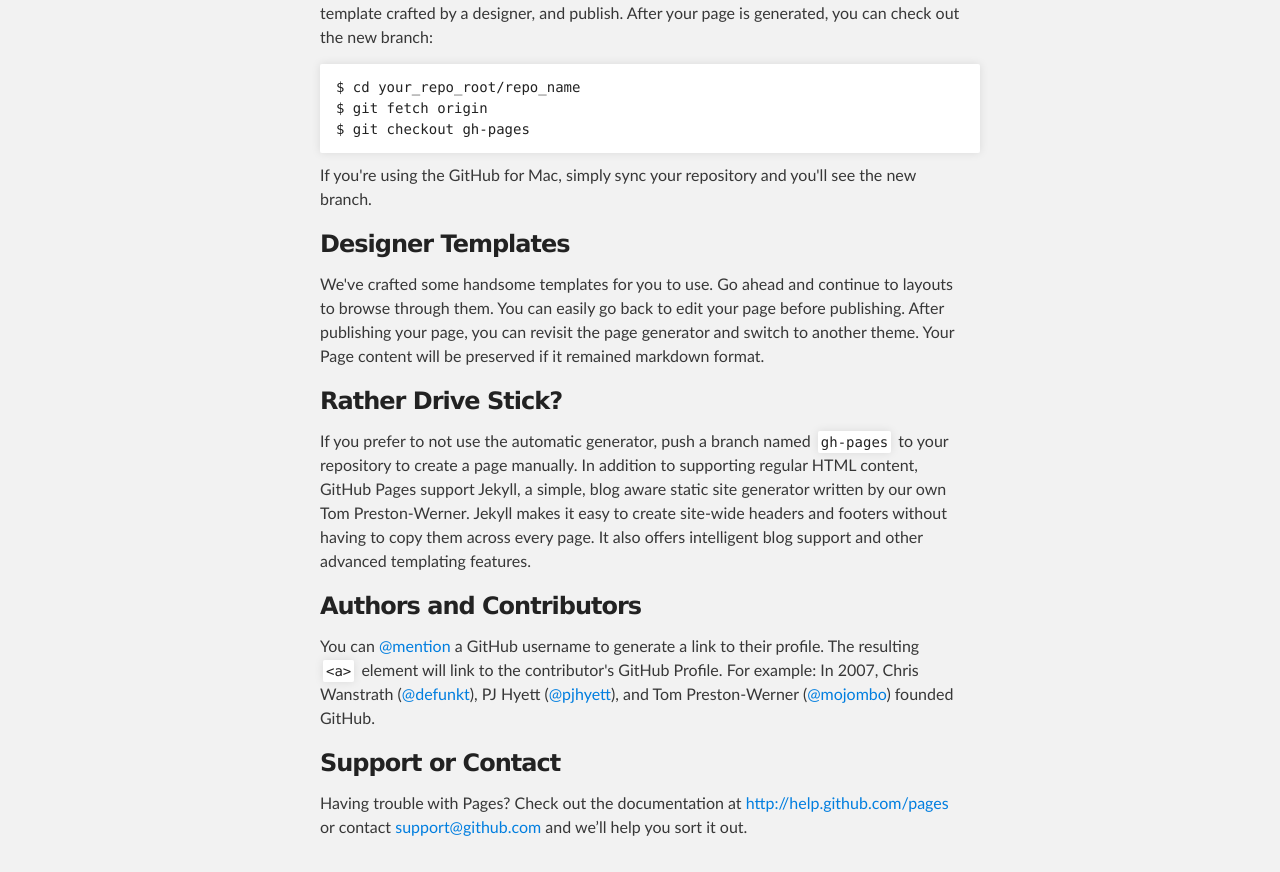
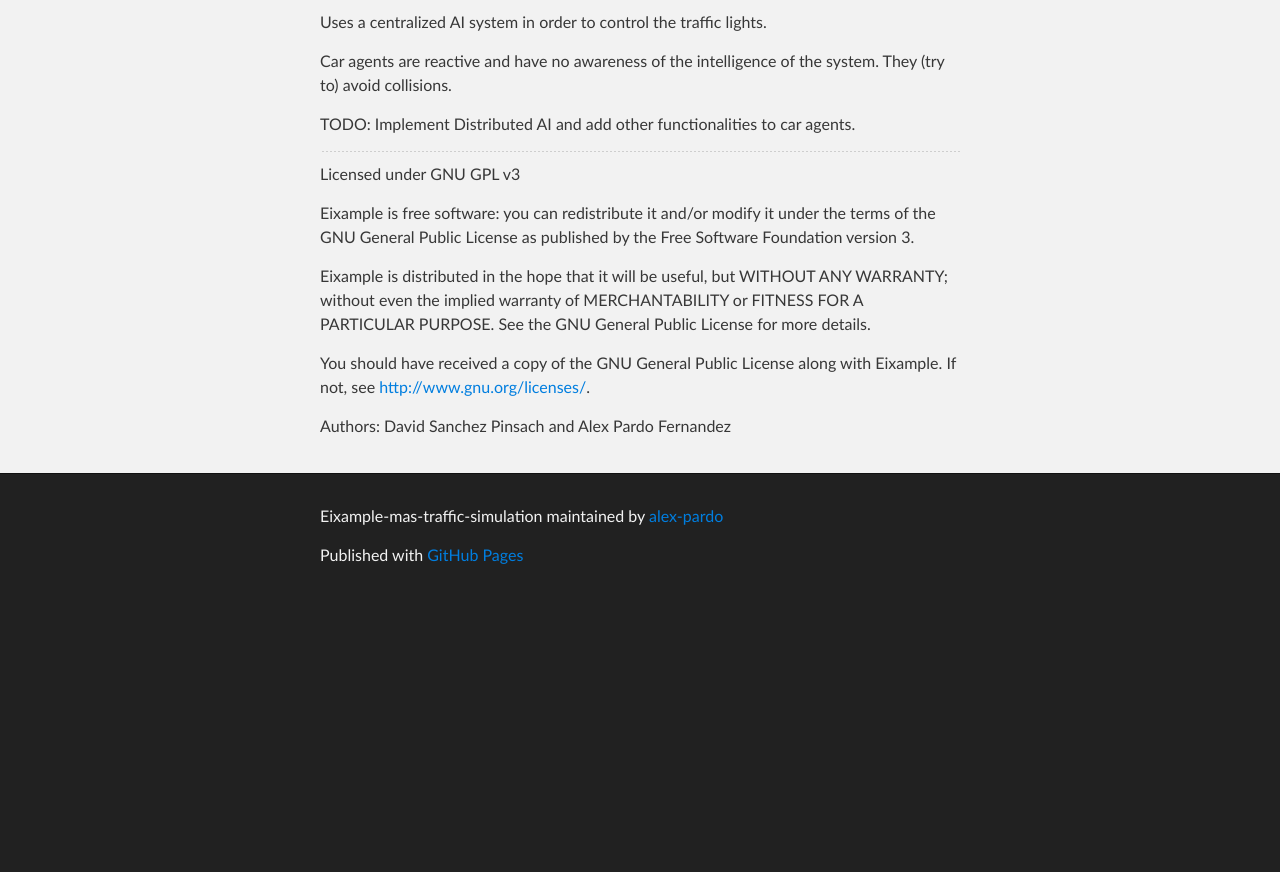
Before and after one commit to alex-pardo/Eixample-MAS-Traffic-Simulation, a plain HTML site: page index.html in a window 1280 px wide. Shown: the part 416-1288 px from the top of the page. After the commit the page ends 1018 px from the top, so only its background shows below. Drawn offline with Linux system fonts and the light colour scheme.

Commit message:
Create gh-pages branch via GitHub

```diff
--- a/index.html
+++ b/index.html
@@ -31,32 +31,31 @@
     <!-- MAIN CONTENT -->
     <div id="main_content_wrap" class="outer">
       <section id="main_content" class="inner">
-        <h3>Welcome to GitHub Pages.</h3>
+        <h1>Eixample-MAS-Traffic-Simulation</h1>
 
-<p>This automatic page generator is the easiest way to create beautiful pages for all of your projects. Author your page content here using GitHub Flavored Markdown, select a template crafted by a designer, and publish. After your page is generated, you can check out the new branch:</p>
+<p>This MAS simulates the traffic of <a href="http://en.wikipedia.org/wiki/Eixample">Barcelona Eixample</a>.</p>
 
-<pre><code>$ cd your_repo_root/repo_name
-$ git fetch origin
-$ git checkout gh-pages
-</code></pre>
+<p>Uses a centralized AI system in order to control the traffic lights.</p>
 
-<p>If you're using the GitHub for Mac, simply sync your repository and you'll see the new branch.</p>
+<p>Car agents are reactive and have no awareness of the intelligence of the system. They (try to) avoid collisions.</p>
 
-<h3>Designer Templates</h3>
+<p>TODO: Implement Distributed AI and add other functionalities to car agents.</p>
 
-<p>We've crafted some handsome templates for you to use. Go ahead and continue to layouts to browse through them. You can easily go back to edit your page before publishing. After publishing your page, you can revisit the page generator and switch to another theme. Your Page content will be preserved if it remained markdown format.</p>
+<hr><p>Licensed under GNU GPL v3</p>
 
-<h3>Rather Drive Stick?</h3>
+<p>Eixample is free software: you can redistribute it and/or modify
+it under the terms of the GNU General Public License as published by
+the Free Software Foundation version 3.</p>
 
-<p>If you prefer to not use the automatic generator, push a branch named <code>gh-pages</code> to your repository to create a page manually. In addition to supporting regular HTML content, GitHub Pages support Jekyll, a simple, blog aware static site generator written by our own Tom Preston-Werner. Jekyll makes it easy to create site-wide headers and footers without having to copy them across every page. It also offers intelligent blog support and other advanced templating features.</p>
+<p>Eixample is distributed in the hope that it will be useful,
+but WITHOUT ANY WARRANTY; without even the implied warranty of
+MERCHANTABILITY or FITNESS FOR A PARTICULAR PURPOSE.  See the
+GNU General Public License for more details.</p>
 
-<h3>Authors and Contributors</h3>
+<p>You should have received a copy of the GNU General Public License
+along with Eixample.  If not, see <a href="http://www.gnu.org/licenses/">http://www.gnu.org/licenses/</a>.</p>
 
-<p>You can <a href="https://github.com/blog/821" class="user-mention">@mention</a> a GitHub username to generate a link to their profile. The resulting <code>&lt;a&gt;</code> element will link to the contributor's GitHub Profile. For example: In 2007, Chris Wanstrath (<a href="https://github.com/defunkt" class="user-mention">@defunkt</a>), PJ Hyett (<a href="https://github.com/pjhyett" class="user-mention">@pjhyett</a>), and Tom Preston-Werner (<a href="https://github.com/mojombo" class="user-mention">@mojombo</a>) founded GitHub.</p>
-
-<h3>Support or Contact</h3>
-
-<p>Having trouble with Pages? Check out the documentation at <a href="http://help.github.com/pages">http://help.github.com/pages</a> or contact <a href="mailto:support@github.com">support@github.com</a> and we’ll help you sort it out.</p>
+<p>Authors: David Sanchez Pinsach and Alex Pardo Fernandez</p>
       </section>
     </div>
 
```
Also changed, not shown: params.json (+1 -1 lines).
